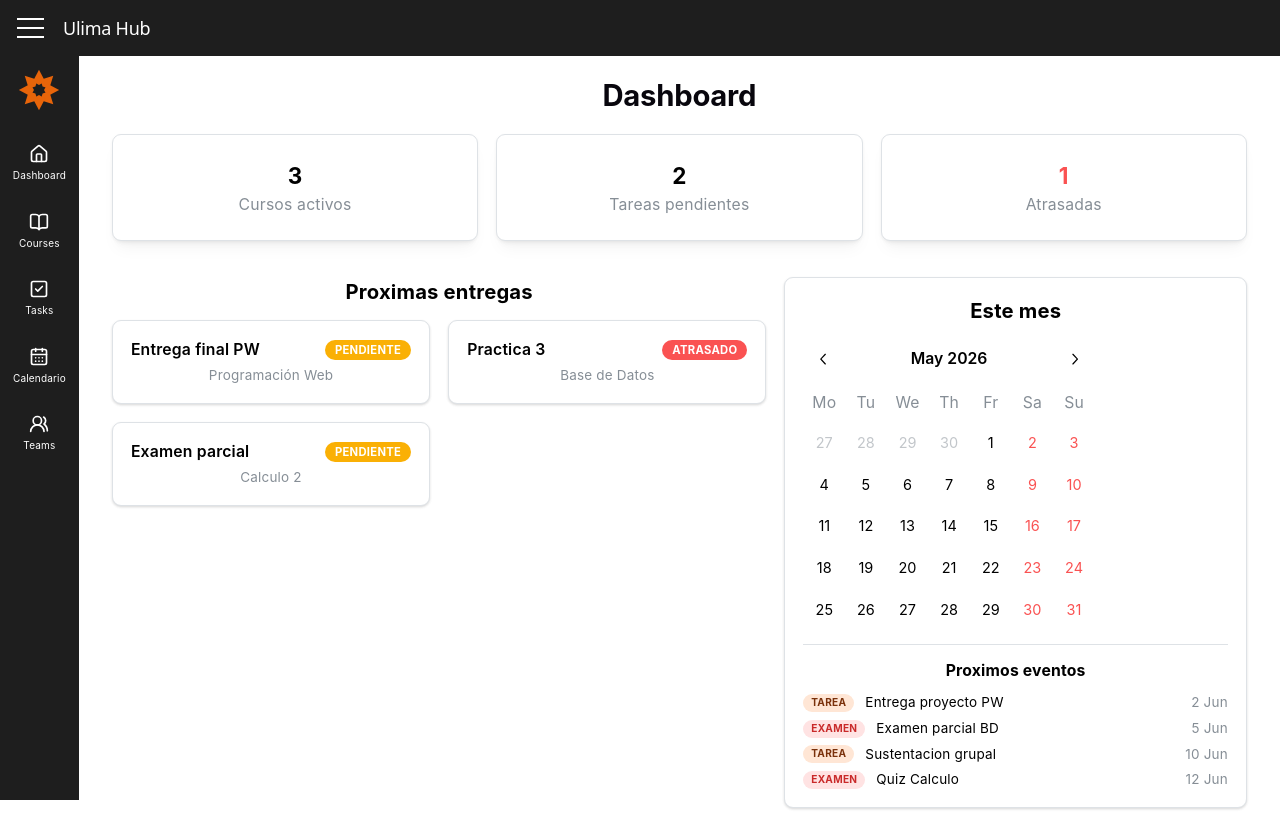
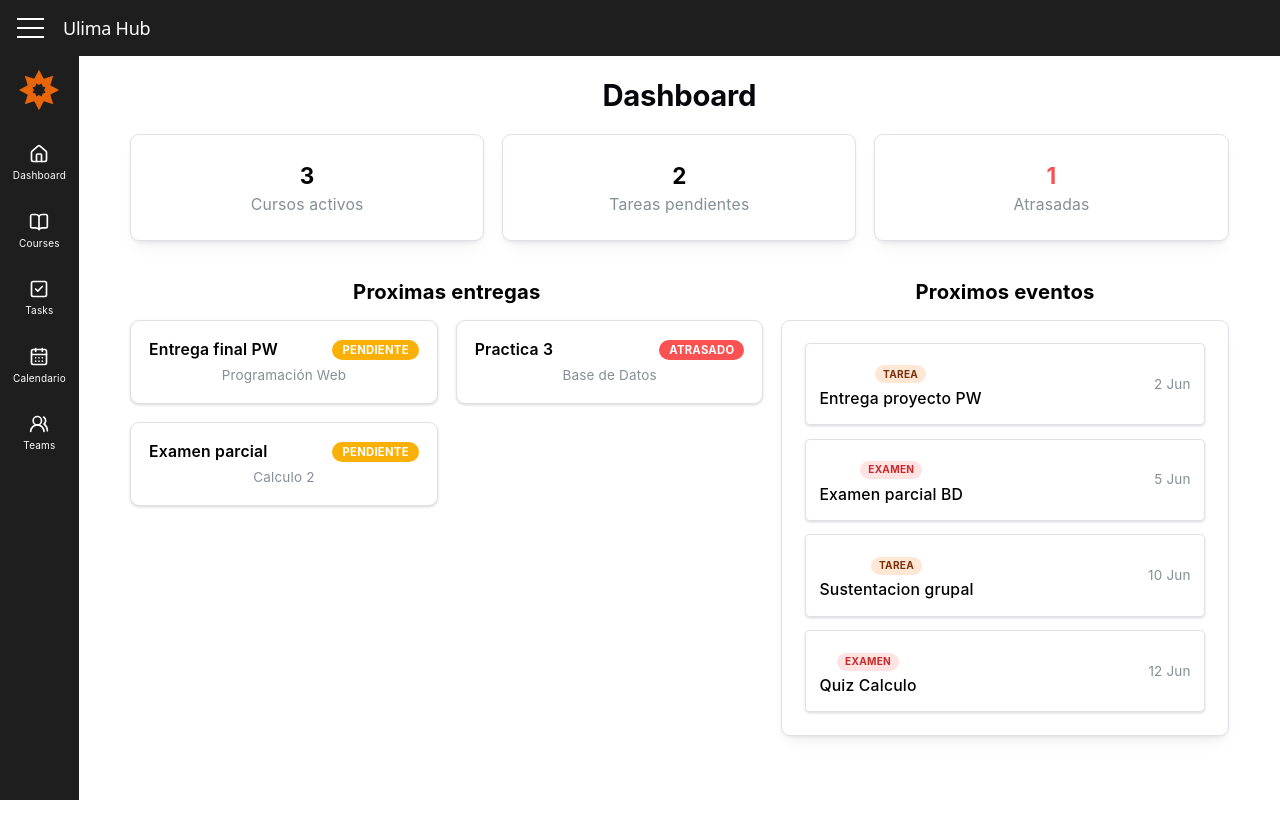
Before and after one commit to AngelZC790347/UlimaHub, a React (Vite) app: page / in a window 1280 px wide. After the commit the page ends 800 px from the top, so only its background shows below. Built offline with nearby package versions, Linux system fonts and the light colour scheme.

Commit message:
simplificar dashboard: quitar calendario, dejar solo feed de eventos
Co-Authored-By: rasec100 <cesar@nunez.pe>

```diff
--- a/src/pages/dashboard/index.tsx
+++ b/src/pages/dashboard/index.tsx
@@ -1,17 +1,5 @@
-import { useState } from 'react';
-import {
-  Badge,
-  Card,
-  Divider,
-  Grid,
-  Group,
-  Stack,
-  Text,
-  Title,
-} from '@mantine/core';
-import { Calendar } from '@mantine/dates';
+import { Badge, Card, Grid, Group, Stack, Text, Title } from '@mantine/core';
 import dayjs from 'dayjs';
-import '@mantine/dates/styles.css';
 
 // datos de prueba mientras no hay backend
 const listaCursos = [
@@ -31,7 +19,6 @@ const tareasProximas = [
   { id: 3, titulo: 'Examen parcial', curso: 'Calculo 2', estado: 'pendiente' },
 ];
 
-// eventos del calendario con fecha
 const eventosCalendario = [
   { fecha: '2026-06-02', titulo: 'Entrega proyecto PW', tipo: 'tarea' },
   { fecha: '2026-06-05', titulo: 'Examen parcial BD', tipo: 'examen' },
@@ -51,22 +38,13 @@ function colorTipo(tipo: string) {
   return tipo === 'examen' ? 'red' : 'brand';
 }
 
-const DashBoardPage = () => {
-  const [diaSeleccionado, setDiaSeleccionado] = useState<Date | null>(null);
-
-  // eventos del dia que se clickeo
-  const eventosDelDia = diaSeleccionado
-    ? eventosCalendario.filter((e) =>
-        dayjs(e.fecha).isSame(dayjs(diaSeleccionado), 'day')
-      )
-    : [];
-
 // los 4 proximos eventos desde hoy
 const proximosCuatro = eventosCalendario
   .filter((e) => !dayjs(e.fecha).isBefore(dayjs(), 'day'))
   .sort((a, b) => dayjs(a.fecha).diff(dayjs(b.fecha)))
   .slice(0, 4);
 
+const DashBoardPage = () => {
   return (
     <div style={{ padding: '20px' }}>
       <Title order={2} mb="md">
@@ -108,7 +86,7 @@ const DashBoardPage = () => {
       </Grid>
 
       <Grid>
-        {/* lista de tareas proximas */}
+        {/* proximas entregas */}
         <Grid.Col span={{ base: 12, md: 7 }}>
           <Title order={4} mb="sm">
             Proximas entregas
@@ -134,82 +112,34 @@ const DashBoardPage = () => {
           </Grid>
         </Grid.Col>
 
-        {/* columna derecha: calendario + feed */}
+        {/* feed de proximos eventos del calendario */}
         <Grid.Col span={{ base: 12, md: 5 }}>
-          <Card shadow="xs" padding="md" radius="md" withBorder>
           <Title order={4} mb="sm">
-              Este mes
+            Proximos eventos
           </Title>
-
-            <Calendar
-              size="sm"
-              getDayProps={(date) => {
-                const tieneEvento = eventosCalendario.some((e) =>
-                  dayjs(e.fecha).isSame(dayjs(date), 'day')
-                );
-                const estaSeleccionado = diaSeleccionado
-                  ? dayjs(date).isSame(dayjs(diaSeleccionado), 'day')
-                  : false;
-                return {
-                  selected: estaSeleccionado,
-                  onClick: () =>
-                    setDiaSeleccionado(estaSeleccionado ? null : date),
-                  style: tieneEvento
-                    ? { fontWeight: 700, textDecoration: 'underline' }
-                    : {},
-                };
-              }}
-            />
-
-            {/* muestra eventos del dia si hay algo */}
-            {diaSeleccionado && (
-              <>
-                <Divider my="sm" />
-                <Text size="xs" fw={600} mb={6}>
-                  {dayjs(diaSeleccionado).format('D [de] MMMM')}
-                </Text>
-                {eventosDelDia.length > 0 ? (
-                  <Stack gap={4}>
-                    {eventosDelDia.map((ev, i) => (
-                      <Group key={i} gap="xs">
+          <Card shadow="sm" padding="lg" radius="md" withBorder>
+            <Stack gap="sm">
+              {proximosCuatro.map((ev, i) => (
+                <Card key={i} shadow="xs" padding="sm" radius="sm" withBorder>
+                  <Group justify="space-between">
+                    <div>
                       <Badge
                         color={colorTipo(ev.tipo)}
                         size="xs"
                         variant="light"
+                        mb={4}
                       >
                         {ev.tipo}
                       </Badge>
-                        <Text size="xs">{ev.titulo}</Text>
-                      </Group>
-                    ))}
-                  </Stack>
-                ) : (
-                  <Text size="xs" c="dimmed">
-                    Sin eventos este dia
+                      <Text size="sm" fw={500}>
+                        {ev.titulo}
                       </Text>
-                )}
-              </>
-            )}
-
-            <Divider my="sm" />
-
-            {/* feed de los 4 proximos eventos */}
-            <Title order={6} mb="xs">
-              Proximos eventos
-            </Title>
-            <Stack gap={6}>
-              {proximosCuatro.map((ev, i) => (
-                <Group key={i} justify="space-between">
-                  <Group gap="xs">
-                    <Badge color={colorTipo(ev.tipo)} size="xs" variant="light">
-                      {ev.tipo}
-                    </Badge>
-                    <Text size="xs">{ev.titulo}</Text>
-                  </Group>
-                  <Text size="xs" c="dimmed">
+                    </div>
+                    <Text size="xs" c="dimmed" style={{ whiteSpace: 'nowrap' }}>
                       {dayjs(ev.fecha).format('D MMM')}
                     </Text>
                   </Group>
+                </Card>
               ))}
             </Stack>
           </Card>
```
Lines whose indentation alone changed are shown as unchanged.
